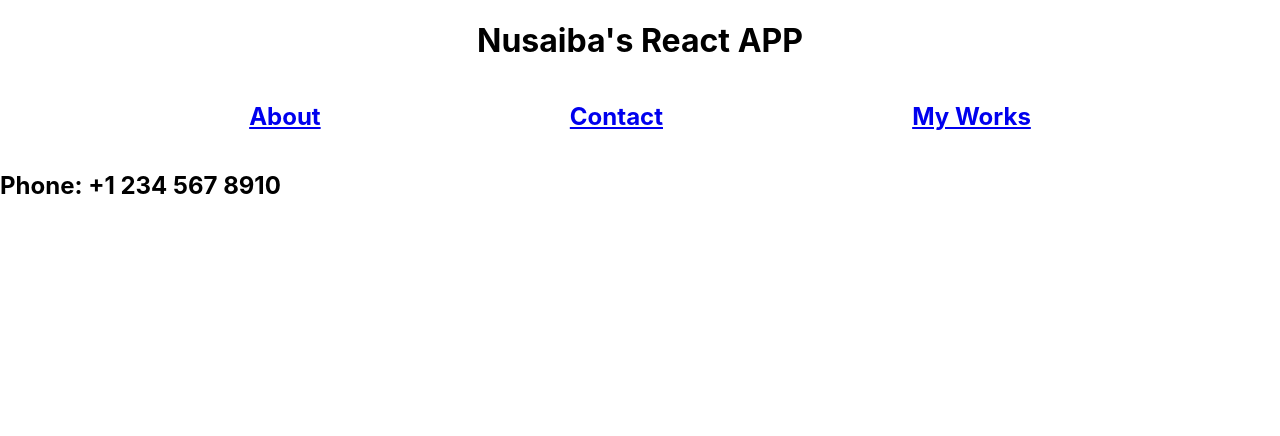
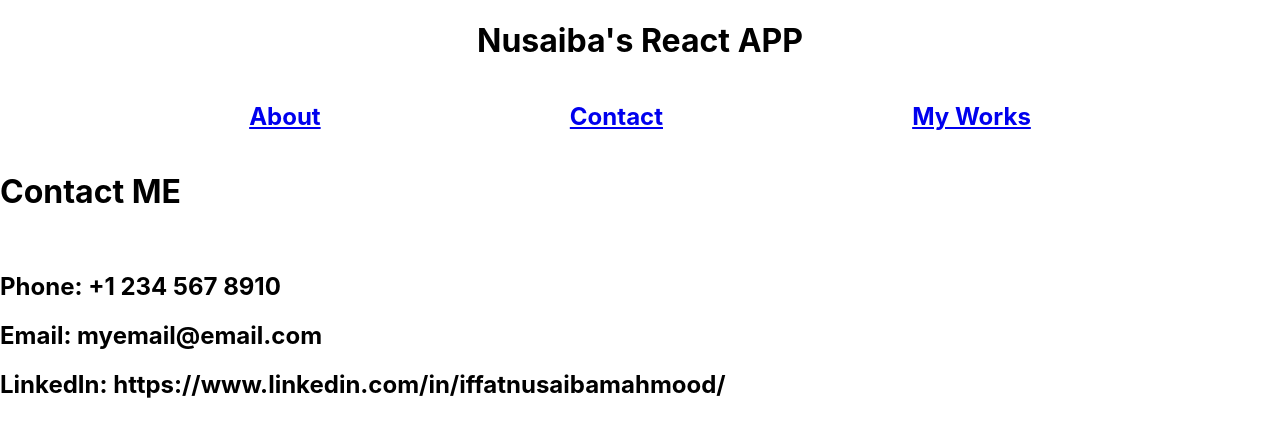
Before and after one commit to smeraldoflower/reactjs-practice, a React (Create React App) app: page /Contact in a window 1280 px wide. Shown: the top 436 px of the page. Built offline with nearby package versions, Linux system fonts and the light colour scheme.

Commit message:
added more PP03 files

```diff
--- a/src/Pages/Contact.js
+++ b/src/Pages/Contact.js
@@ -2,9 +2,12 @@ import React from 'react'
 
 function Contact() {
     return (
-        <div>
+        <div className="Contact">
+            <h1>Contact ME</h1>
+            <br/>
             <h2>Phone: +1 234 567 8910</h2>
-
+            <h2>Email: myemail@email.com</h2>
+            <h2>LinkedIn: <a>https://www.linkedin.com/in/iffatnusaibamahmood/</a></h2>
         </div>
     )
 }
```
